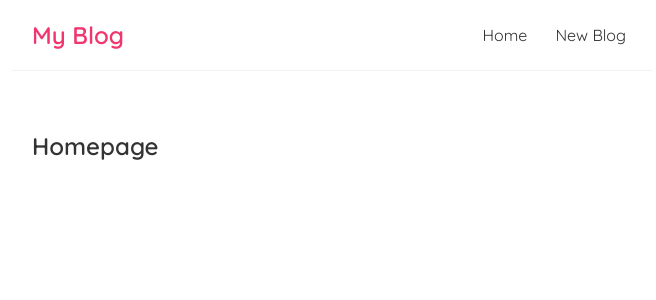
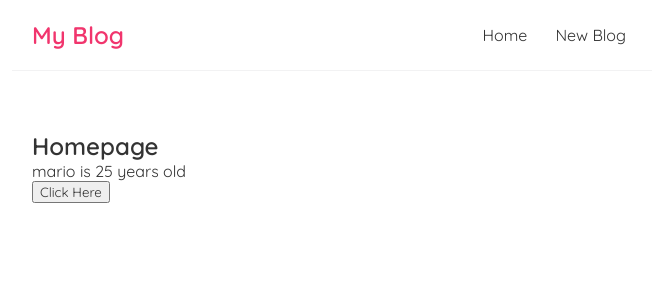
Before and after one commit to chizobaebuka/More-Pro, a React (Create React App) app in the folder my-blog/: page / in a window 1280 px wide. Shown: the top 300 px of the page, without its empty margins (308-964 px from the left). Built offline with nearby package versions, Linux system fonts and the light colour scheme.

Commit message:
understanding the use of the useState hook and its functionality and reactiveness to your code/function

```diff
--- a/my-blog/src/Home.js
+++ b/my-blog/src/Home.js
@@ -1,7 +1,34 @@
+// the useState is used to make any value reactive and has two parameters
+import { useState } from "react";
+
 const Home = () => {
+    // let name = 'mario';
+    const [name, setName] = useState('mario');
+    const [age, setAge] = useState(25);
+
+
+    const handleClick = () => {
+        // You make use of the useState() hook to be able to make any value reactive.
+        setName('luigi');
+        setAge(30);
+    }
+
+    // const handleClickAgain = (name, e) => {
+    //     console.log('hello ' + name, e.target);
+    // }
+
+
     return (
         <div className="home">
             <h2>Homepage</h2>
+            <p> {name} is {age} years old </p>
+            <button onClick={handleClick}>Click Here</button>
+
+            {/* onclick you make use of the event to show what event is being carried out on clicking */}
+            {/* A case where by you are trying to pass in an argument and also display it you have to create another function within the onclick so it can be shown */}
+            {/* <button onClick={(e) => {
+                handleClickAgain('mario', e)
+            }}>Click Me Again</button> */}
         </div>
      );
 }
```
